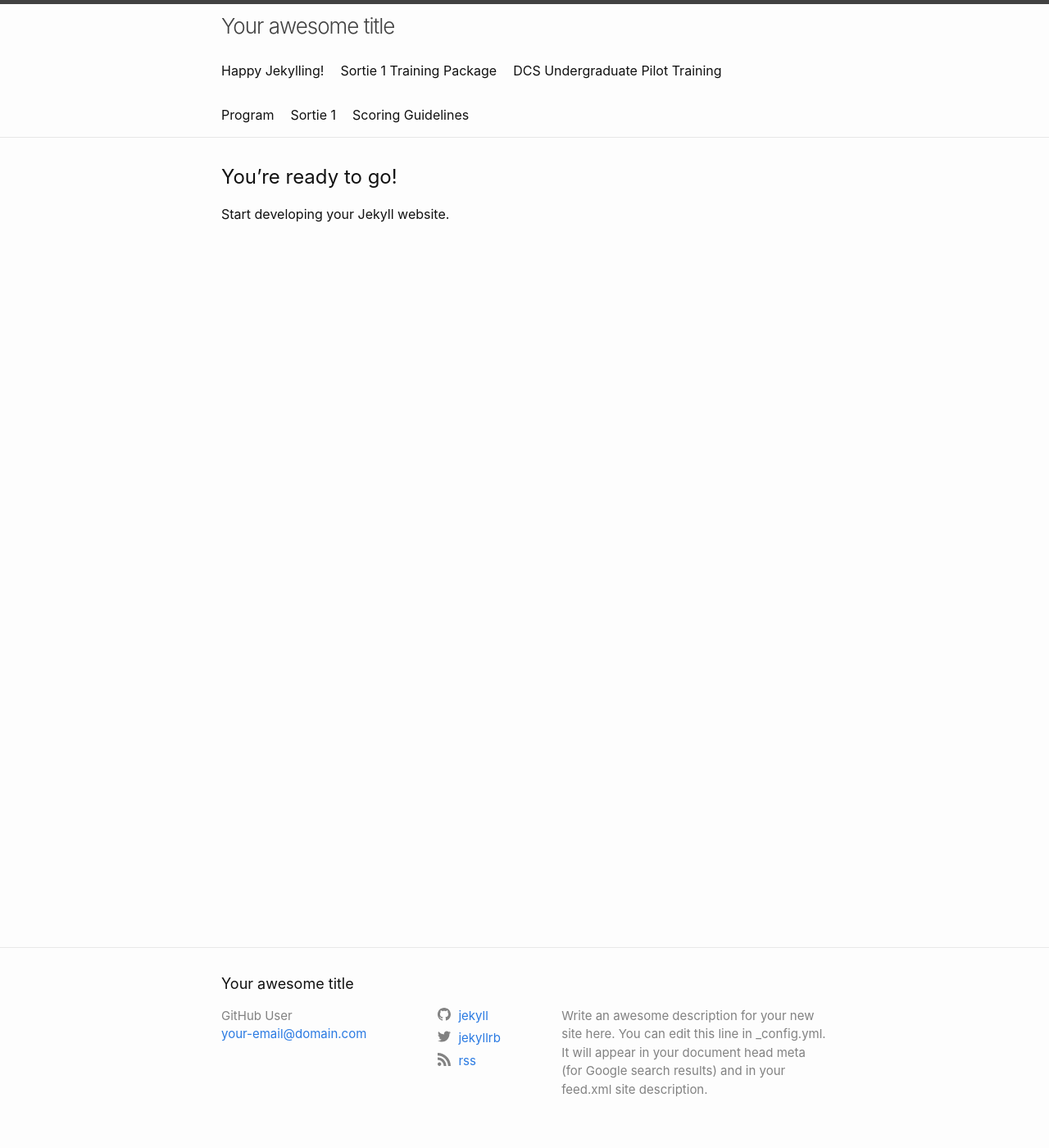
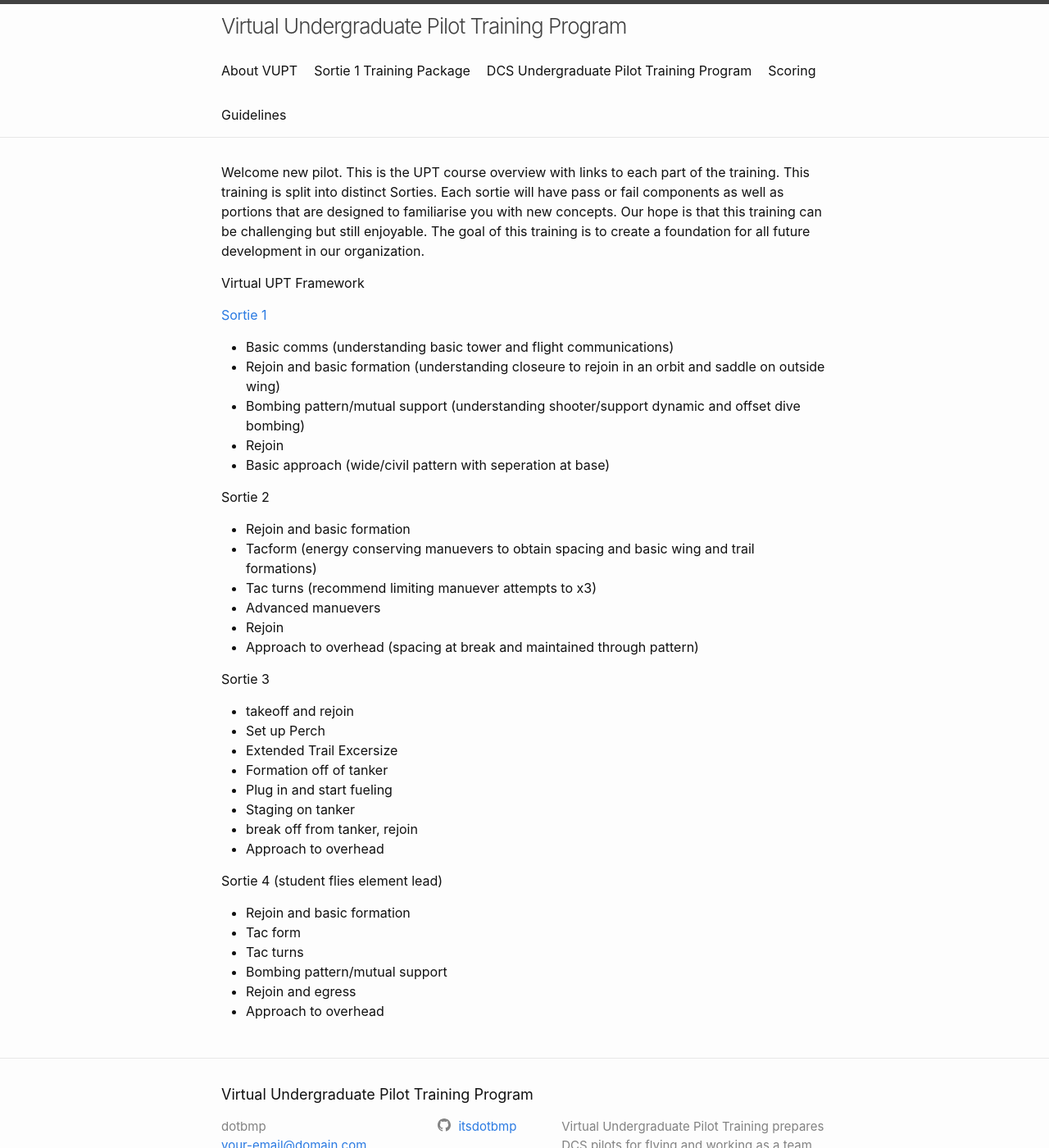
Before and after one commit to itsdotbmp/Undergraduate-Pilot-Training, a Jekyll site: the page built from index.md, in a window 1280 px wide and 1400 px high. Shown: the whole window at 82% size. Built offline with Jekyll 4.4.1, drawn with Linux system fonts in a browser that asks for light colours; some of the changed text lies outside the part shown.

Commit message:
fixed main page
also removed google analytics

```diff
--- a/_config.yml
+++ b/_config.yml
@@ -1,15 +1,15 @@
-title: Your awesome title
-author: GitHub User
+title: Virtual Undergraduate Pilot Training Program
+author: dotbmp
 email: your-email@domain.com
 description: > # this means to ignore newlines until "twitter_username:"
-  Write an awesome description for your new site here. You can edit this
-  line in _config.yml. It will appear in your document head meta (for
-  Google search results) and in your feed.xml site description.
+  Virtual Undergraduate Pilot Training prepares DCS pilots for flying and working as a team.
+  Teaching you the skills you can not learn alone,
+  So that you do not have to fight alone.
 
 # social links
-twitter_username: jekyllrb
-github_username:  jekyll
-rss: rss
+# twitter_username: jekyllrb
+github_username:  itsdotbmp
+# rss: rss
 # dribbble_username: jekyll
 # facebook_username: jekyll
 # flickr_username: jekyll
@@ -32,7 +32,7 @@ show_excerpts: false # set to true to show excerpts on the homepage
 # Minima date format
 # refer to http://shopify.github.io/liquid/filters/date/ if you want to customize this
 minima:
-  date_format: "%b %-d, %Y"
+  date_format: "%d/%m/%Y"
 
 # If you want to link only specific pages in your header, uncomment
 # this and add the path to the pages in order as they should show up
@@ -43,5 +43,5 @@ minima:
 theme: minima
 
 plugins:
- - jekyll-feed
+#  - jekyll-feed
  - jekyll-seo-tag
--- a/_includes/google-analytics.html
+++ b/_includes/google-analytics.html
@@ -1,4 +1,4 @@
-<script>
+<!-- <script>
 if(!(window.doNotTrack === "1" || navigator.doNotTrack === "1" || navigator.doNotTrack === "yes" || navigator.msDoNotTrack === "1")) {
   (function(i,s,o,g,r,a,m){i['GoogleAnalyticsObject']=r;i[r]=i[r]||function(){
   (i[r].q=i[r].q||[]).push(arguments)},i[r].l=1*new Date();a=s.createElement(o),
@@ -9,3 +9,4 @@ if(!(window.doNotTrack === "1" || navigator.doNotTrack === "1" || navigator.doNo
   ga('send', 'pageview');
 }
 </script>
+   -->
--- a/_includes/head.html
+++ b/_includes/head.html
@@ -6,6 +6,6 @@
   <link rel="stylesheet" href="{{ "/assets/main.css" | relative_url }}">
   {%- feed_meta -%}
   {%- if jekyll.environment == 'production' and site.google_analytics -%}
-    {%- include google-analytics.html -%}
+    <!-- {%- include google-analytics.html -%} -->
   {%- endif -%}
 </head>
--- a/index.md
+++ b/index.md
@@ -1,8 +1,40 @@
 ---
 layout: default
-title: "Happy Jekylling!"
+title: "About VUPT"
 ---
+Welcome new pilot. This is the UPT course overview with links to each part of the training. This training is split into distinct Sorties. Each sortie will have pass or fail components as well as portions that are designed to familiarise you with new concepts. Our hope is that this training can be challenging but still enjoyable. The goal of this training is to create a foundation for all future development in our organization.
 
-## You're ready to go!
+Virtual UPT Framework
 
-Start developing your Jekyll website.
+[Sortie 1](sortie-1)
+- Basic comms (understanding basic tower and flight communications)
+-  Rejoin and basic formation (understanding closeure to rejoin in an orbit and saddle on outside wing)
+- Bombing pattern/mutual support (understanding shooter/support dynamic and offset dive bombing)
+- Rejoin
+- Basic approach (wide/civil pattern with seperation at base)
+
+Sortie 2
+- Rejoin and basic formation
+- Tacform (energy conserving manuevers to obtain spacing and basic wing and trail formations)
+- Tac turns (recommend limiting manuever attempts to x3)
+- Advanced manuevers
+- Rejoin
+- Approach to overhead (spacing at break and maintained through pattern)
+
+Sortie 3
+- takeoff and rejoin
+- Set up Perch
+- Extended Trail Excersize
+- Formation off of tanker
+- Plug in and start fueling
+- Staging on tanker
+- break off from tanker, rejoin
+- Approach to overhead
+
+Sortie 4 (student flies element lead)
+- Rejoin and basic formation
+- Tac form
+- Tac turns
+- Bombing pattern/mutual support
+- Rejoin and egress
+- Approach to overhead
--- a/sortie-1/training.md
+++ b/sortie-1/training.md
@@ -1,7 +1,7 @@
 ---
 layout: page
 title: Sortie 1 Training Package
-# permalink: ../training/
+permalink: ../sortie-1/
 ---
 
 ## About this Sortie
```
Also changed, not shown: sortie-1/index.md (deleted, +0 -13 lines), 6 other files.
